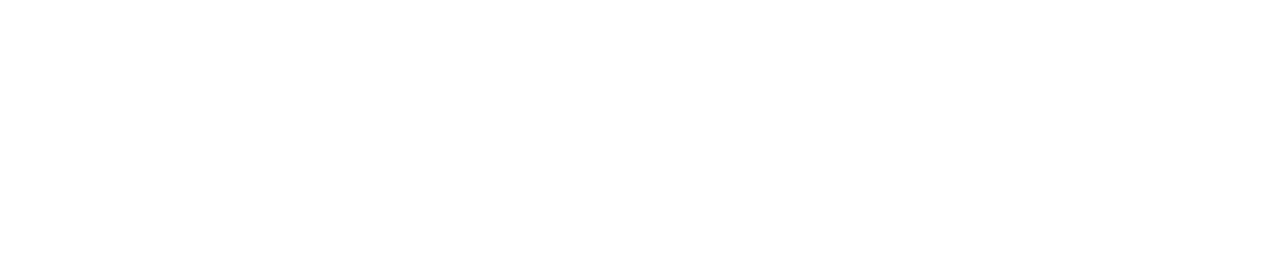
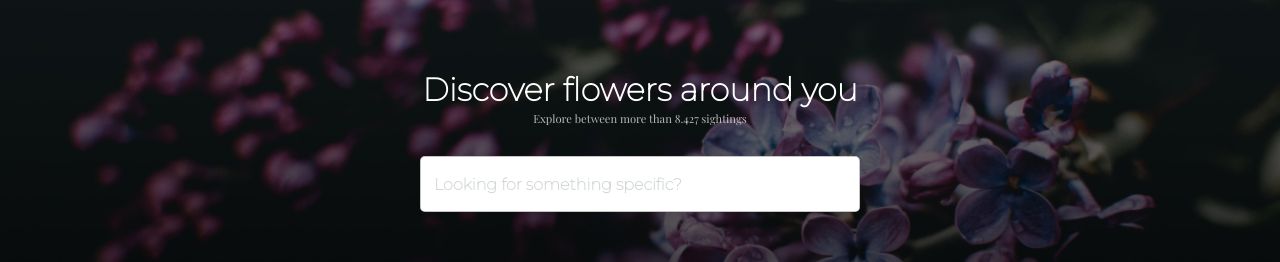
Before and after one commit to YouFaceJaraxxus/flowrspot, a React (Create React App) app: page / in a window 1280 px wide. Shown: the part 173-435 px from the top of the page. Built offline with nearby package versions, Linux system fonts and the light colour scheme; no server answers.

Commit message:
Added a simple search which filters the fetched flowers.

```diff
--- a/public/index.html
+++ b/public/index.html
@@ -10,6 +10,7 @@
   <link rel="preconnect" href="https://fonts.gstatic.com" crossorigin>
   <link href="https://fonts.googleapis.com/css2?family=Ubuntu:wght@300&display=swap" rel="stylesheet">
   <link href="https://fonts.googleapis.com/css2?family=Montserrat:wght@100&display=swap" rel="stylesheet">
+  <link href="https://fonts.googleapis.com/css2?family=Playfair+Display&display=swap" rel="stylesheet">
   <meta name="viewport" content="width=device-width, initial-scale=1" />
   <meta name="theme-color" content="#000000" />
   <meta name="description" content="A website dedicated to flower spotting" />
--- a/src/ThemeConfig.tsx
+++ b/src/ThemeConfig.tsx
@@ -33,10 +33,11 @@
       grey: {
         "100": '#b9b6b6',
         "200": 'rgba(0, 0, 0, 0.5)',
+        "300": 'rgba(148, 158, 160, 1)',
       }
     },
     typography: {
-      fontFamily: ['Montserrat', 'Ubuntu', '"Helvetica Neue"', 'Arial', 'sans-serif'].join(
+      fontFamily: ['Montserrat', 'Ubuntu', 'Playfair Display','"Helvetica Neue"', 'Arial', 'sans-serif'].join(
         ',',
       ),
       body1: {
@@ -45,6 +46,9 @@
       body2: {
         fontFamily: 'Ubuntu',
       },
+      subtitle1:{
+        fontFamily: 'Playfair Display',
+      }
     },
     breakpoints: {
       values: {
--- a/src/components/home/flowers/flowers.tsx
+++ b/src/components/home/flowers/flowers.tsx
@@ -1,7 +1,4 @@
-import { useEffect } from 'react';
-import { getFlowersAsync } from '../../../redux/slices/flowersSlice';
-import { useAppDispatch, useAppSelector } from '../../../redux/store/hooks';
-import { selectFlowers } from '../../../redux/store/store';
+import IFlowersProps from './flowersProps';
 import {
   FlowersWrapper,
   FlowerDetails,
@@ -14,13 +11,9 @@
   FlowerSightings
 } from './flowersStyle';
 
-const Flowers = () => {
-  const dispatch = useAppDispatch();
-  const { flowers } = useAppSelector(selectFlowers);
-
-  useEffect(() => {
-    dispatch(getFlowersAsync());
-  }, []);
+const Flowers = ({
+  flowers
+}: IFlowersProps) => {
 
   return (
     <FlowersWrapper>
--- /dev/null
+++ b/src/components/home/flowers/flowersProps.ts
@@ -0,0 +1,5 @@
+import IFlower from '../../../models/flower/flower';
+
+export default interface IFlowersProps{
+  flowers: IFlower[];
+}
--- a/src/components/home/flowers/flowersStyle.ts
+++ b/src/components/home/flowers/flowersStyle.ts
@@ -7,6 +7,7 @@
   alignItems: 'center',
   width: '100%',
   maxWidth: '1044px',
+  marginTop: '30px',
 }));
 
 export const FlowersGrid = styled('div')(() => ({
--- /dev/null
+++ b/src/components/home/flowersSearch/flowersSearch.tsx
@@ -0,0 +1,33 @@
+import IFlowersSearchProps from "./flowersSearchProps";
+import { FlowersSearchInput, FlowersSearchItems, FlowersSearchSubtitle, FlowersSearchTitle, FlowersSearchWrapper } from "./flowersSearchStyle";
+
+const FlowersSearch = ({
+  searchInput,
+  setSearchInput,
+}: IFlowersSearchProps) => {
+
+  const handleSearchInputChange = (e: React.ChangeEvent<HTMLInputElement>) => {
+    setSearchInput(e.target.value);
+  }
+
+  return (
+    <FlowersSearchWrapper>
+      <FlowersSearchItems>
+        <FlowersSearchTitle>
+          Discover flowers around you
+        </FlowersSearchTitle>
+        <FlowersSearchSubtitle>
+          Explore between more than 8.427 sightings
+        </FlowersSearchSubtitle>
+        <FlowersSearchInput
+          value={searchInput}
+          onChange={handleSearchInputChange}
+          fullWidth
+          placeholder="Looking for something specific?"
+        />
+      </FlowersSearchItems>
+    </FlowersSearchWrapper>
+  )
+};
+
+export default FlowersSearch;
--- /dev/null
+++ b/src/components/home/flowersSearch/flowersSearchProps.ts
@@ -0,0 +1,4 @@
+export default interface IFlowersSearchProps{
+  searchInput: string;
+  setSearchInput: (value: string) => void;
+}
--- /dev/null
+++ b/src/components/home/flowersSearch/flowersSearchStyle.ts
@@ -0,0 +1,64 @@
+import { TextField } from '@mui/material';
+import { styled } from '@mui/material/styles';
+
+export const FlowersSearchWrapper = styled('div')(() => ({
+  display: 'flex',
+  flexDirection: 'column',
+  justifyContent: 'center',
+  alignItems: 'center',
+  width: '100%',
+  marginBottom: '10px',
+  background: 'url("./images/flowers_search_background.png")',
+  backgroundSize: 'cover',
+  backgroundRepeat: 'no-repeat',
+  height: '500px',
+}));
+
+export const FlowersSearchItems = styled('div')(({ theme }) => ({
+  display: 'flex',
+  flexDirection: 'column',
+  justifyContent: 'center',
+  alignItems: 'center',
+  width: '440px',
+  margin: 'auto',
+
+  [theme.breakpoints.down('md')]: {
+    width: '60%',
+  },
+  [theme.breakpoints.down('sm')]: {
+    width: '90%',
+  },
+}));
+
+export const FlowersSearchTitle = styled('div')(({ theme }) => ({
+  textAlign: 'center',
+  color: theme.palette.common.white,
+  fontSize: '2em',
+  fontWeight: 'bolder',
+}));
+
+export const FlowersSearchSubtitle = styled('div')(({ theme }) => ({
+  textAlign: 'center',
+  fontFamily: theme.typography.subtitle1.fontFamily,
+  color: theme.palette.common.white,
+  fontSize: '0.7em',
+  fontWeight: '400',
+  opacity: '0.7',
+  marginTop: '2px',
+}));
+
+export const FlowersSearchInput = styled(TextField)(({ theme }) => ({
+  textAlign: 'center',
+  fontFamily: theme.typography.body2.fontFamily,
+  marginTop: '30px',
+  backgroundColor: theme.palette.common.white,
+  borderRadius: '5px',
+  '&> div > input': {
+    color: theme.palette.grey["300"],
+    fontWeight: 'bolder',
+    '&::placeholder':{
+      color: theme.palette.grey["300"],
+      fontWeight: 'bolder',
+    }
+  }
+}));
--- a/src/components/home/home.tsx
+++ b/src/components/home/home.tsx
@@ -1,10 +1,31 @@
+import { useEffect, useState } from 'react';
+import IFlower from '../../models/flower/flower';
+import { getFlowersAsync } from '../../redux/slices/flowersSlice';
+import { useAppDispatch, useAppSelector } from '../../redux/store/hooks';
+import { selectFlowers } from '../../redux/store/store';
 import Flowers from './flowers/flowers';
+import FlowersSearch from './flowersSearch/flowersSearch';
 import { HomeWrapper } from './homeStyle';
 
 const Home = () => {
+  const dispatch = useAppDispatch();
+  const { flowers } = useAppSelector(selectFlowers);
+  const [searchInput, setSearchInput] = useState('');
+
+  useEffect(() => {
+    dispatch(getFlowersAsync());
+  }, []);
+
+  const filterFlowers = (flowers: IFlower[]) => {
+    if (searchInput && searchInput !== '') {
+      return flowers?.filter((flower) => flower.name.toLowerCase().includes(searchInput.toLowerCase()));
+    } else return flowers;
+  }
+
   return (
     <HomeWrapper>
-      <Flowers />
+      <FlowersSearch searchInput={searchInput} setSearchInput={setSearchInput} />
+      <Flowers flowers={filterFlowers(flowers)} />
     </HomeWrapper>
   )
 };
```
Also changed, not shown: public/images/flowers_search_background.png (added).
